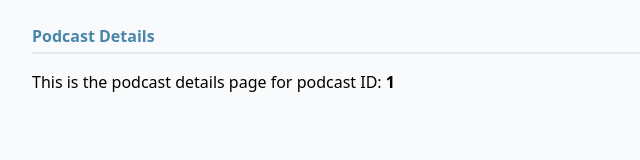
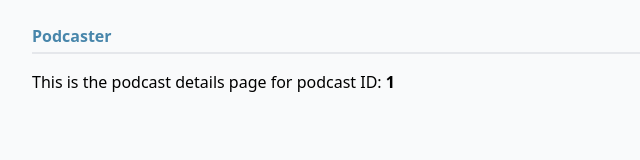
Before and after one commit to ograu/podcasts, a React (Vite) app: page /podcast/1 in a window 1280 px wide. Shown: the top 160 px of the page, without its empty margins (0-640 px from the left). Built offline with nearby package versions, Linux system fonts and the light colour scheme.

Commit message:
feat: hardcoded Header title

```diff
--- a/src/Episode.tsx
+++ b/src/Episode.tsx
@@ -5,7 +5,7 @@ const Episode = () => {
   const { id, episodeId } = useParams<{ id: string; episodeId: string }>()
   return (
     <>
-      <Header title="Episode Details" />
+      <Header />
       <div>
         <p>
           This is the episode details page for podcast ID: <strong>{id}</strong>{' '}
--- a/src/Home.tsx
+++ b/src/Home.tsx
@@ -53,7 +53,7 @@ export function Home() {
 
   return (
     <>
-      <Header title="Podcaster" />
+      <Header />
       <div className="flex items-center justify-end mb-4 pr-[50px]">
         <span className="rounded-lg bg-[#5ea5cf] text-white px-2 text-base font-semibold mr-3">
           {filteredPodcasts.length}
--- a/src/Podcast.tsx
+++ b/src/Podcast.tsx
@@ -5,7 +5,7 @@ const Podcast = () => {
   const { id } = useParams<{ id: string }>()
   return (
     <>
-      <Header title="Podcast Details" />
+      <Header />
       <div>
         <p>
           This is the podcast details page for podcast ID: <strong>{id}</strong>
--- a/src/components/Header.tsx
+++ b/src/components/Header.tsx
@@ -1,8 +1,8 @@
-export function Header({ title }: { title: string }) {
+export function Header() {
   return (
     <div className="flex flex-col mb-4">
       <h1 className="text-[#4886ab] text-[16px] font-semibold mb-1 text-left">
-        {title}
+        Podcaster
       </h1>
       <div className="w-full h-0.5 bg-gray-200" />
     </div>
```
